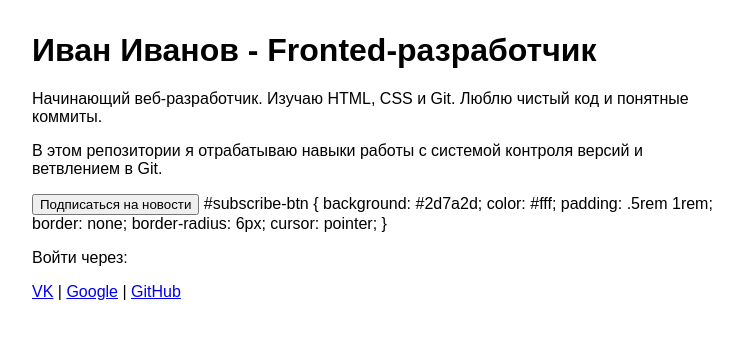
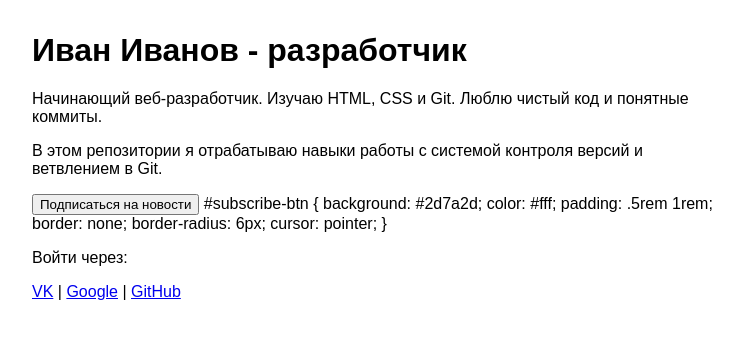
Before and after one commit to nostyakrytaya/tmp1, a plain HTML site: page index.html in a window 1280 px wide. Shown: the whole page, without its empty margins (258-1001 px from the left). Drawn offline with Linux system fonts and the light colour scheme.

Commit message:
Файл изменен

```diff
--- a/index.html
+++ b/index.html
@@ -8,7 +8,7 @@
   </style>
 </head>
 <body>
-  <h1>Иван Иванов - Fronted-разработчик</h1>
+  <h1>Иван Иванов - разработчик</h1>
   <p>Начинающий веб-разработчик. Изучаю HTML, CSS и Git.
      Люблю чистый код и понятные коммиты.</p>
   <p>В этом репозитории я отрабатываю навыки работы с системой контроля версий
```
